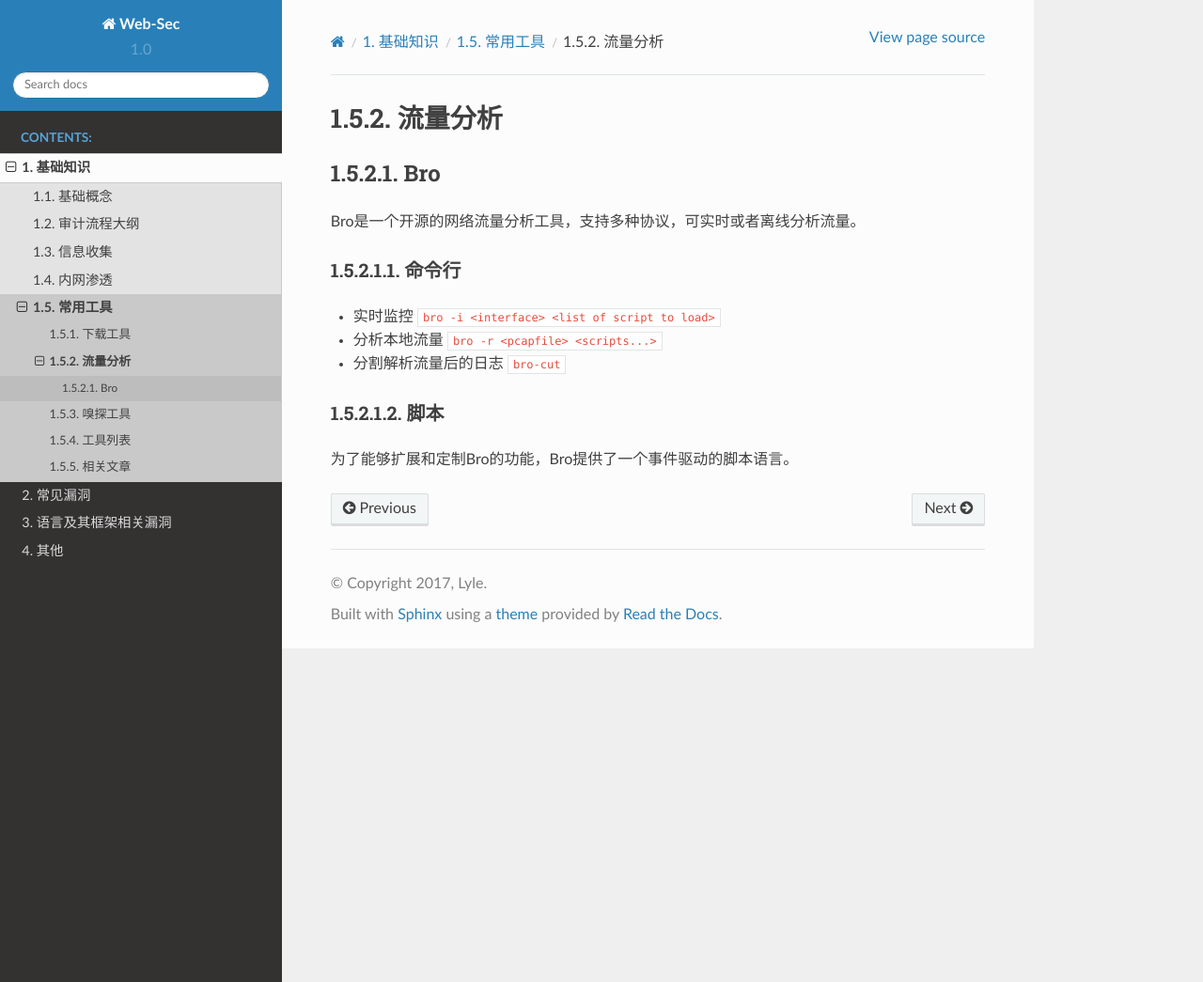
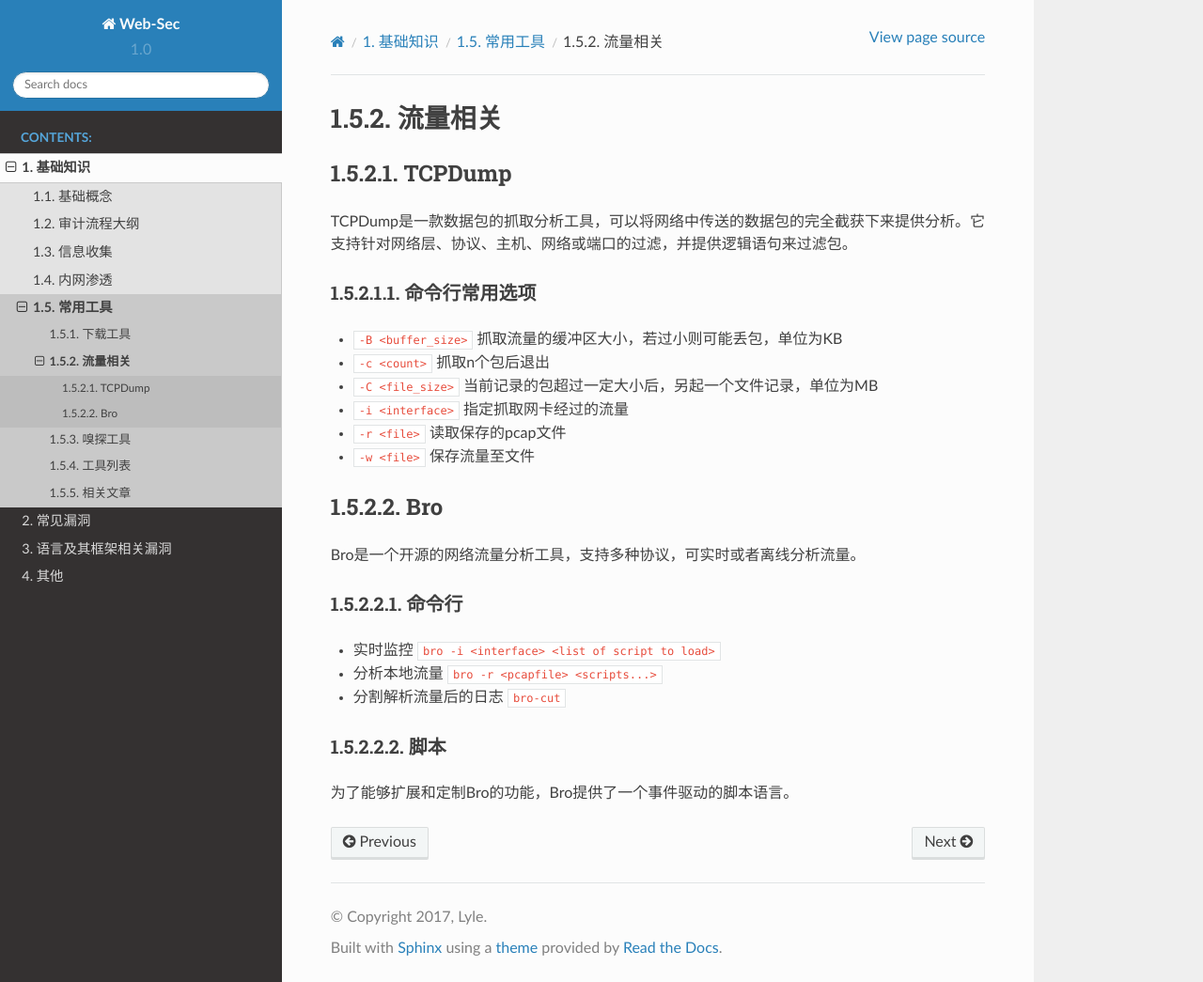
Before and after one commit to LyleMi/Learn-Web-Hacking, a Sphinx documentation site: the page built from source/basic/tools/traffic.rst, in a window 1280 px wide and 1045 px high. Shown: the whole window at 94% size. Built offline with Sphinx 7.4.7 and the Read the Docs theme 2.0.0, drawn with Linux system fonts in a browser that asks for light colours.

Commit message:
add some desc about tcpdump

```diff
--- a/source/basic/tools/list.rst
+++ b/source/basic/tools/list.rst
@@ -66,11 +66,12 @@
     - `Arachni <http://www.arachni-scanner.com/>`_
     - `ZAP <http://www.freebuf.com/sectool/5427.html>`_
 
-- 流量分析
+- 流量
     - `Bro <https://www.bro.org/>`_
-    - `TCPflow <https://github.com/simsong/tcpflow>`_
+    - `TCPFlow <https://github.com/simsong/tcpflow>`_
     - `TCPDump <http://www.tcpdump.org/>`_
     - `WireShark <https://www.wireshark.org>`_
+    - `Argus <https://github.com/salesforce/Argus>`_
 
 - 审计工具
     - `Cobra <https://github.com/FeeiCN/cobra>`_
--- a/source/basic/tools/traffic.rst
+++ b/source/basic/tools/traffic.rst
@@ -1,5 +1,18 @@
-流量分析
+流量相关
 ================================
+
+TCPDump
+--------------------------------
+TCPDump是一款数据包的抓取分析工具，可以将网络中传送的数据包的完全截获下来提供分析。它支持针对网络层、协议、主机、网络或端口的过滤，并提供逻辑语句来过滤包。
+
+命令行常用选项
+~~~~~~~~~~~~~~~~~~~~~~~~~~~~~~~~
+- ``-B <buffer_size>`` 抓取流量的缓冲区大小，若过小则可能丢包，单位为KB
+- ``-c <count>`` 抓取n个包后退出
+- ``-C <file_size>`` 当前记录的包超过一定大小后，另起一个文件记录，单位为MB
+- ``-i <interface>`` 指定抓取网卡经过的流量
+- ``-r <file>`` 读取保存的pcap文件
+- ``-w <file>`` 保存流量至文件
 
 Bro
 --------------------------------
```
